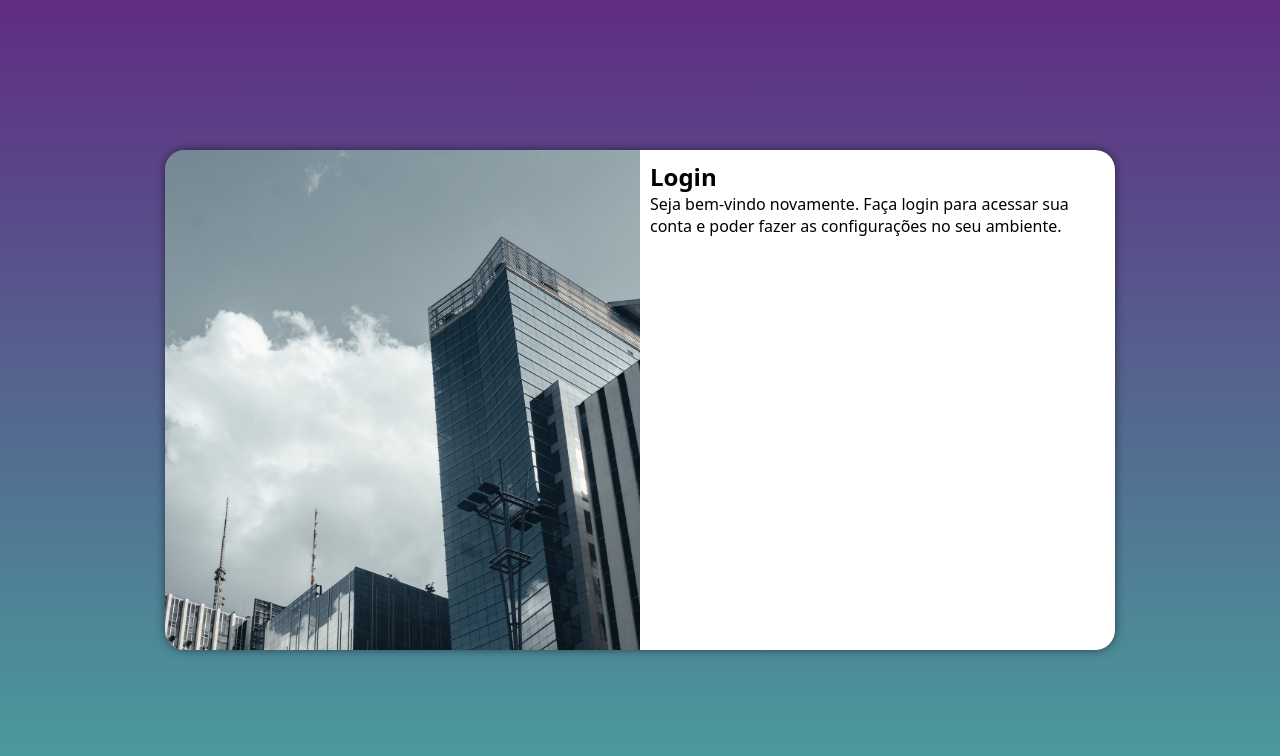
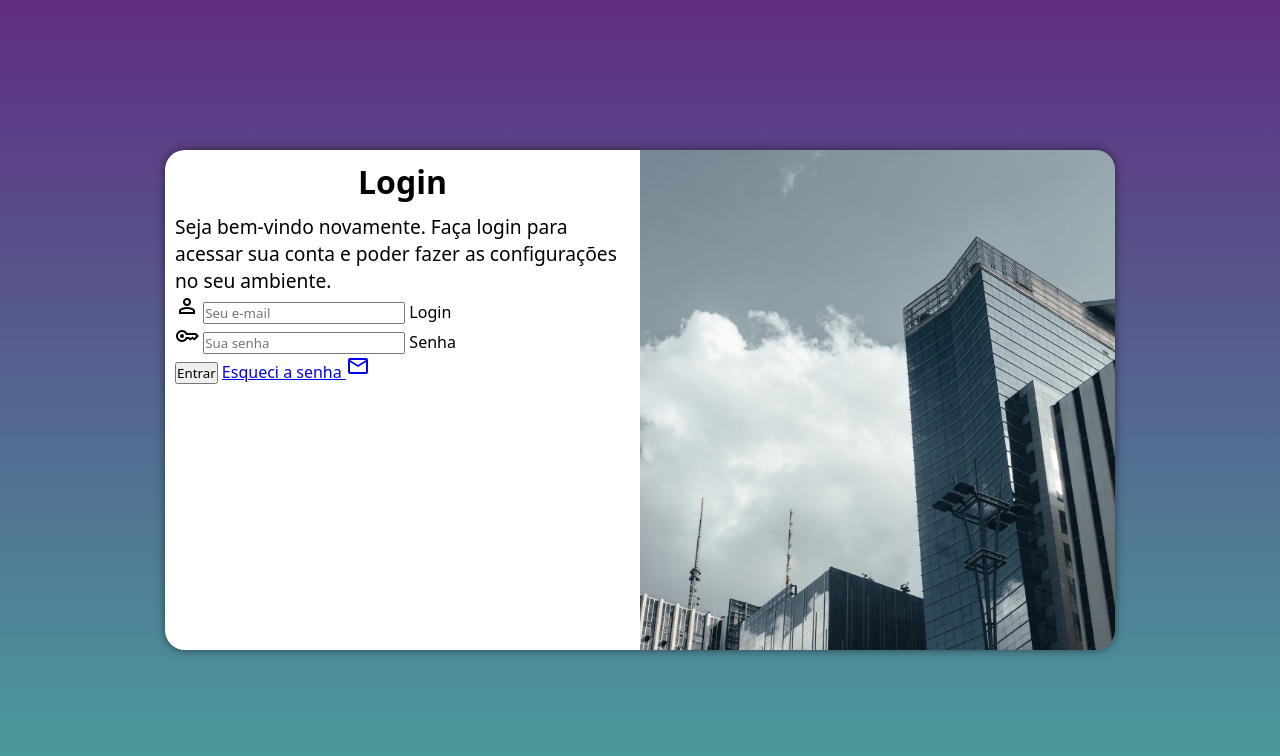
Before and after one commit to Shayn1227/VS-CODE, a plain HTML site: page Curso em video/projeto-login/index.html in a window 1280 px wide. Drawn offline with nearby package versions, Linux system fonts and the light colour scheme.

Commit message:
Formulario no projeto login

```diff
--- a/Curso em video/projeto-login/estilos/media-query.css
+++ b/Curso em video/projeto-login/estilos/media-query.css
@@ -25,6 +25,10 @@
         float: right;
         width: 70%;
     }
+
+    #formulario p {
+        font-size: 1em;
+    }
 }
 
 @media screen and (min-width: 992px) {
@@ -38,13 +42,21 @@
     }
 
     section#login #imagem {
-        float: left;
+        float: right;
         width: 50%;
         height: 100%;
     }
 
     section#login #formulario {
-        float: right;
+        float: left;
         width: 50%;
     }
+
+    #formulario h1 {
+        font-size: 2em;
+    }
+
+    #formulario p {
+        font-size: 1.2em;
+    }
 }
--- a/Curso em video/projeto-login/estilos/style.css
+++ b/Curso em video/projeto-login/estilos/style.css
@@ -3,6 +3,7 @@
 :root {
     --verde: #49a09d;
     --lilas: #5f2c82;
+    --input: #1c1258;
 }
 
 * {
@@ -28,7 +29,6 @@ main {
 }
 
 section#login {
-    display: block;
     overflow: hidden;
     background-color: white;
     width: 250px;
@@ -40,6 +40,7 @@ section#login {
 }
 
 section#login #imagem {
+    display: block;
     background: var(--lilas) url(../imagens/pexels-igor-visuals-3681805.jpg) no-repeat;
     background-size: cover;
     background-position: left top;
@@ -50,3 +51,12 @@ section#login #formulario {
     display: block;
     padding: 10px;
 }
+
+#formulario h1 {
+    text-align: center;
+    margin-bottom: 10px;
+}
+
+#formulario p {
+    font-size: 0.8em;
+}
--- a/Curso em video/projeto-login/index.html
+++ b/Curso em video/projeto-login/index.html
@@ -7,6 +7,8 @@
     <meta name="viewport" content="width=device-width, initial-scale=1.0">
     <link rel="stylesheet" href="estilos/style.css">
     <link rel="stylesheet" href="estilos/media-query.css">
+    <link rel="stylesheet"
+        href="https://fonts.googleapis.com/css2?family=Material+Symbols+Outlined:opsz,wght,FILL,GRAD@20..48,100..700,0..1,-50..200" />
     <title>Login</title>
 </head>
 
@@ -19,7 +21,24 @@
                 <h1>Login</h1>
                 <p>Seja bem-vindo novamente. Faça login para acessar sua conta e poder fazer as configurações no seu
                     ambiente.</p>
-                <form action="login.php" method="post"></form>
+                <form action="login.php" method="post" autocomplete="on">
+                    <div class="campo">
+                        <span class="material-symbols-outlined">person</span>
+                        <input type="email" name="login" id="ilogin" placeholder="Seu e-mail" autocomplete="email"
+                            required maxlength="30">
+                        <label for="ilogin">Login</label>
+                    </div>
+                    <div class="campo">
+                        <span class="material-symbols-outlined">key</span>
+                        <input type="password" name="senha" id="isenha" placeholder="Sua senha"
+                            autocomplete="current-password" required minlength="8" maxlength="20">
+                        <label for="isenha">Senha</label>
+                    </div>
+                    <input type="submit" value="Entrar">
+                    <a href="esqueci.html">
+                        Esqueci a senha <span class="material-symbols-outlined">mail</span>
+                    </a>
+                </form>
             </div>
         </section>
     </main>
```
